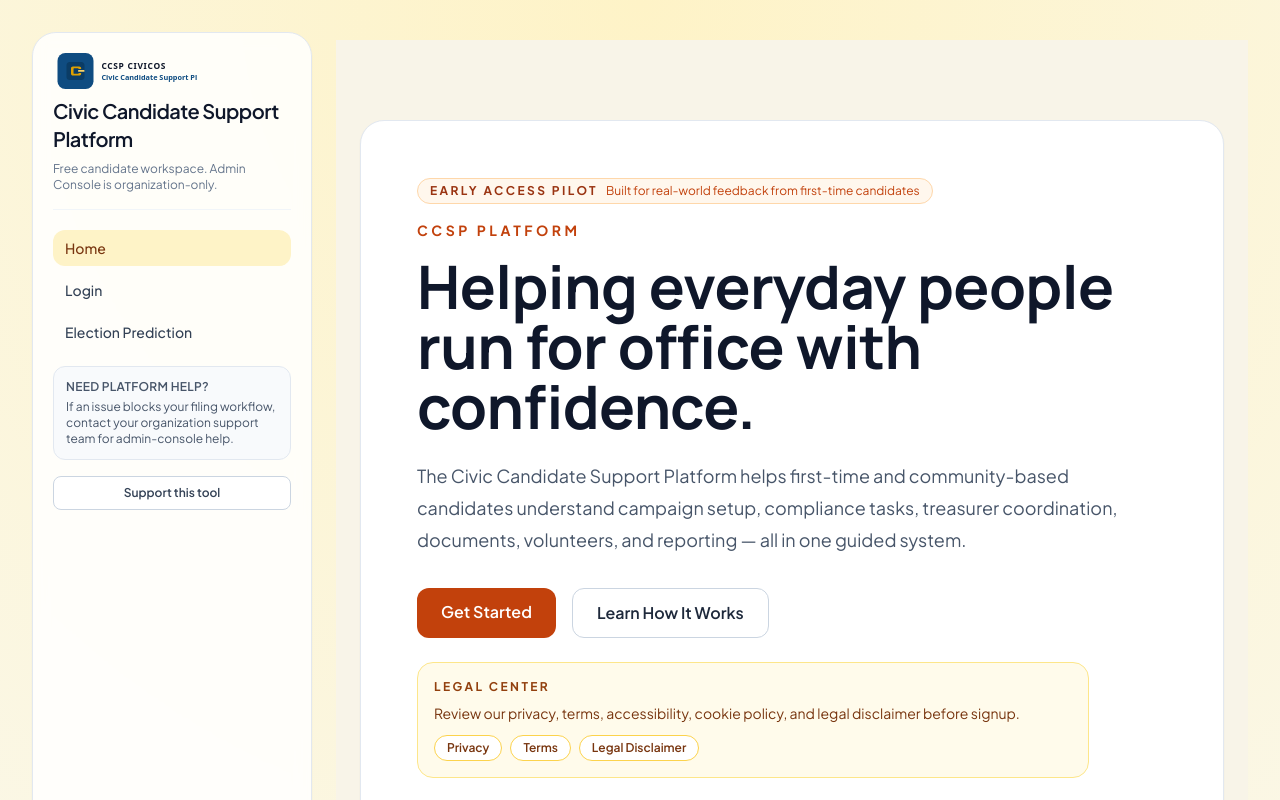
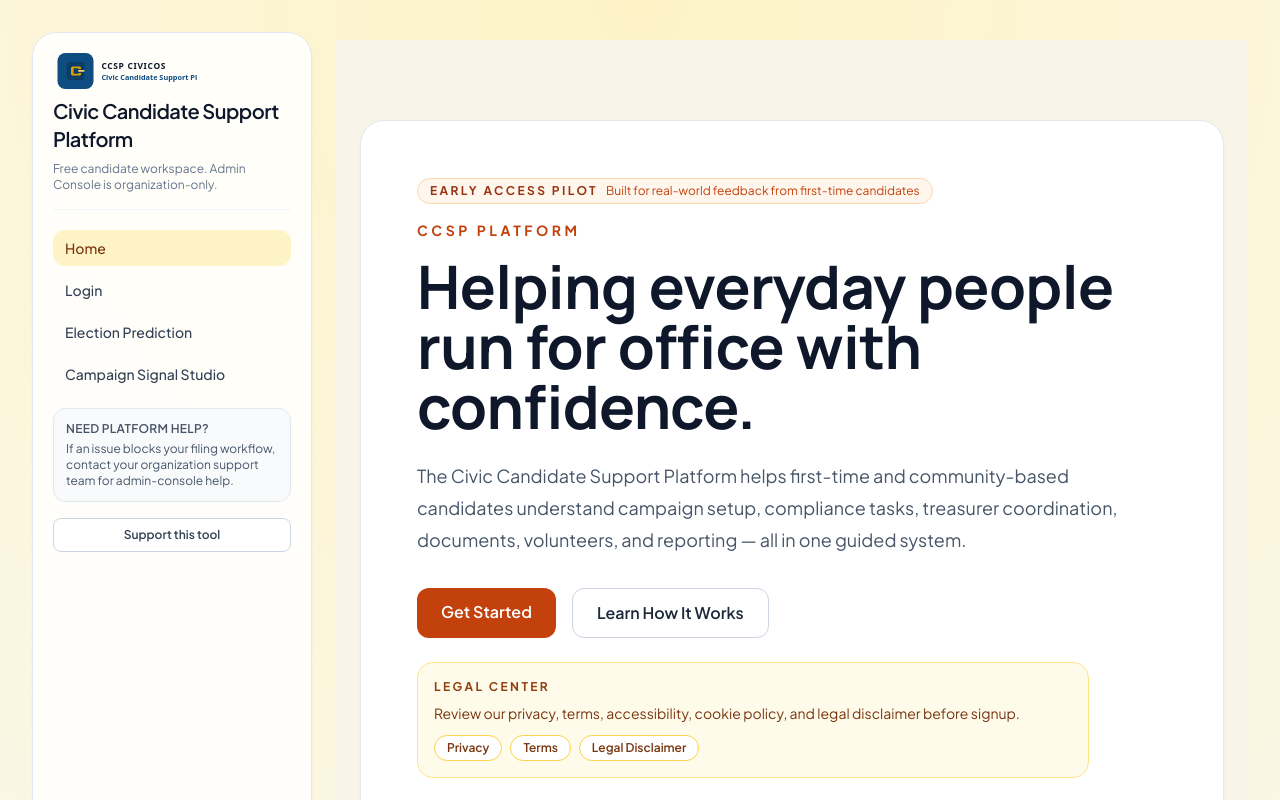
Before and after one commit to felabayomi/civic-candidate-support-platform, a React (Vite) app in the folder frontend/: page / in a window 1280 px wide. Shown: the top 800 px of the page. Built offline with nearby package versions, Linux system fonts and the light colour scheme; no server answers.

Commit message:
Add Campaign Signal Studio link in sidebar

```diff
--- a/frontend/src/components/Navbar.tsx
+++ b/frontend/src/components/Navbar.tsx
@@ -89,6 +89,15 @@ function Navbar({ items, onPrefetchRoute }: NavbarProps) {
                 >
                     Election Prediction
                 </a>
+                <a
+                    href="https://campaignsignal.us/"
+                    target="_blank"
+                    rel="noopener noreferrer"
+                    onClick={closeMobileNav}
+                    className="block rounded-xl px-3 py-2 text-sm font-medium text-slate-700 transition hover:bg-slate-100 hover:text-slate-900"
+                >
+                    Campaign Signal Studio
+                </a>
             </nav>
 
             {!isAdmin ? (
```
